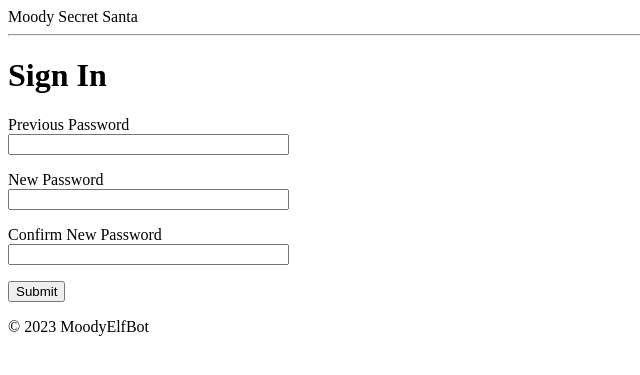
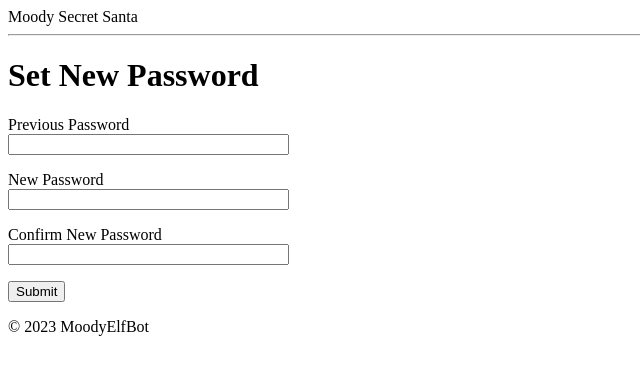
Before and after one commit to dcoxnard/elf, a Flask app: template templates/set_own_password.html in a window 1280 px wide. Shown: the top 375 px of the page, without its empty margins (0-640 px from the left). Run offline with Flask 3, Linux system fonts and the light colour scheme; the template is opened without the code that fills it: values that come from a table or form of the project are taken from there, others are empty; parts of the project's set-up code (start-up, migrations or seed data) failed here and were passed over.

Commit message:
* set pw teplate title

```diff
--- a/templates/set_own_password.html
+++ b/templates/set_own_password.html
@@ -1,7 +1,7 @@
 {% extends "base.html" %}
 
 {% block content %}
-<h1>Sign In</h1>
+<h1>Set New Password</h1>
 <form action="" method="post" novalidate>
     {{ form.hidden_tag() }}
     <p>
```
